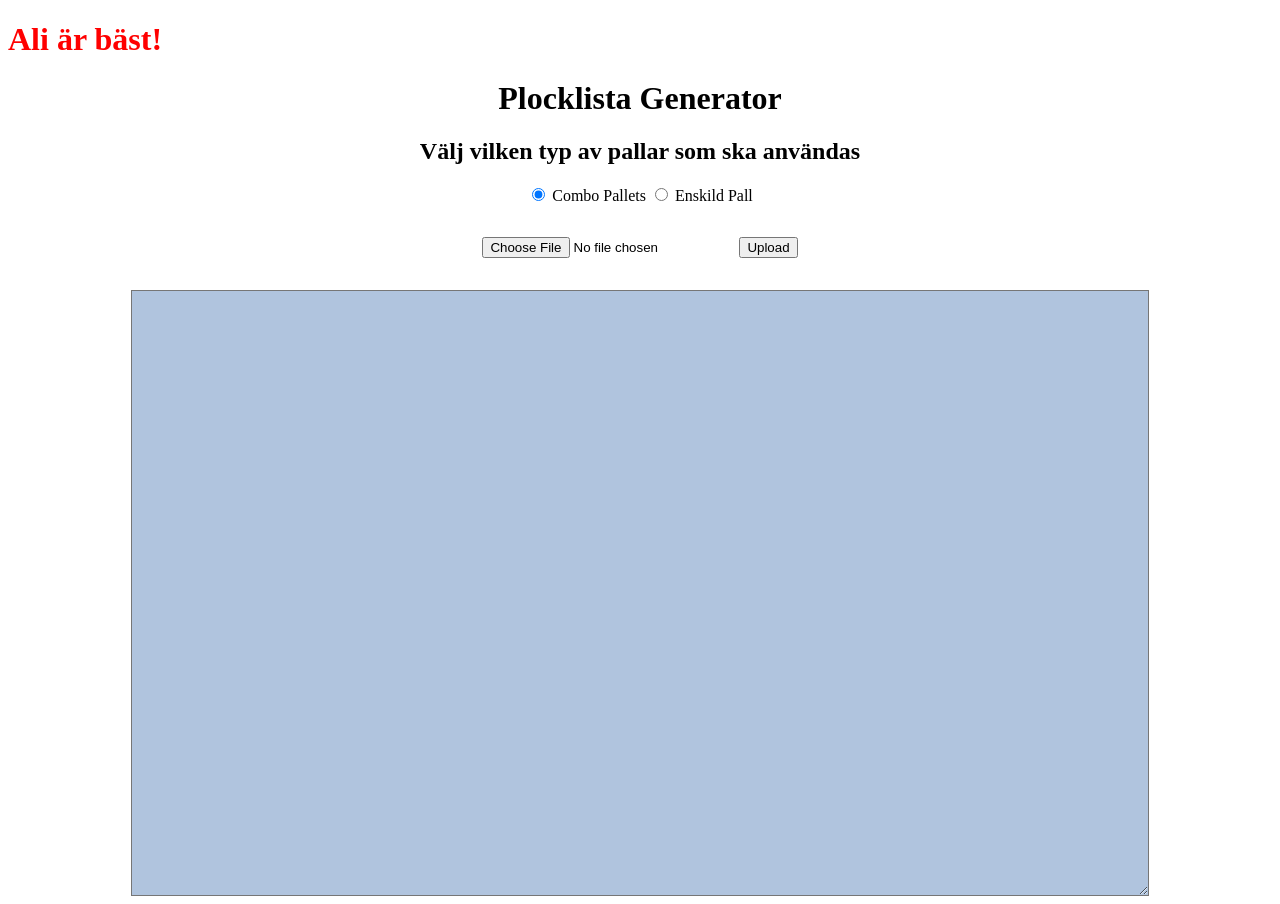
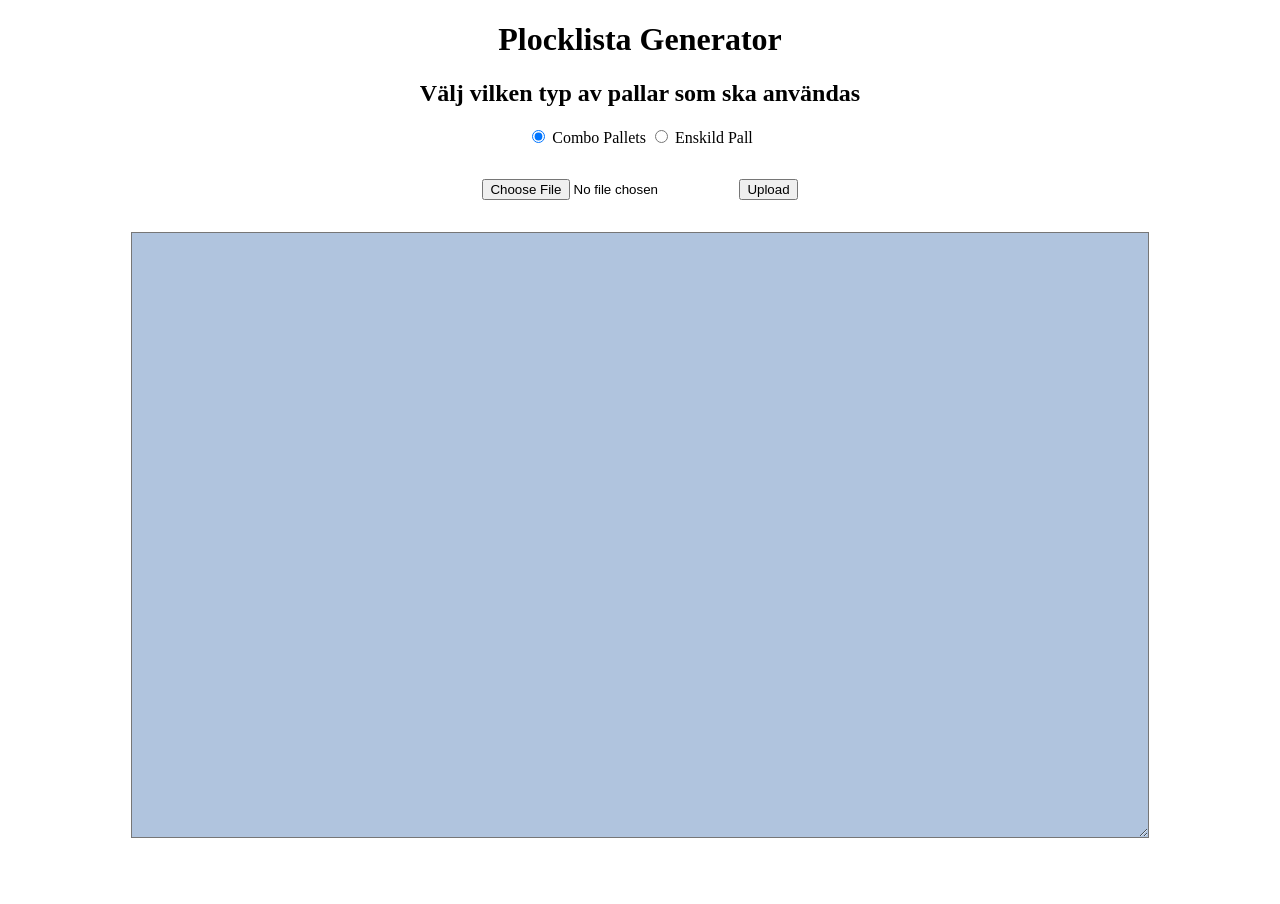
Before and after one commit to Quazar01/Palletize-JS, a plain HTML site: page index.html in a window 1280 px wide. After the commit the page ends 846 px from the top, so only its background shows below. Drawn offline with Linux system fonts and the light colour scheme.

Commit message:
Update index.html

```diff
--- a/index.html
+++ b/index.html
@@ -27,7 +27,7 @@
   </style>
 </head>
 <body>
-    <h1 style="color: red;"> Ali är bäst! <h1>
+
     <h1 style="text-align: center;">Plocklista Generator</h1>
     <div style="text-align: center;">
 
```
